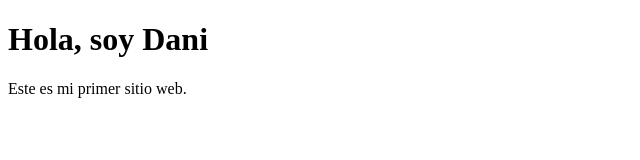
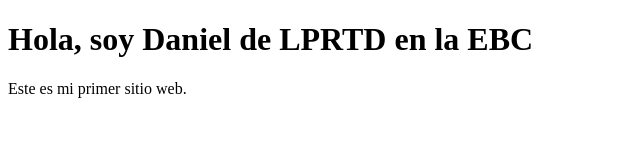
Before and after one commit to DaanielArcizo/Mi-sitio, a plain HTML site: page index.html in a window 1280 px wide. Shown: the whole page, without its empty margins (0-640 px from the left). Drawn offline with Linux system fonts and the light colour scheme.

Commit message:
Update index.html

```diff
--- a/index.html
+++ b/index.html
@@ -5,7 +5,7 @@
   <title>Bienvenido a mi sitio</title>
 </head>
 <body>
-  <h1>Hola, soy Dani</h1>
+  <h1>Hola, soy Daniel de LPRTD en la EBC</h1>
   <p>Este es mi primer sitio web.</p>
 </body>
 </html>
```
